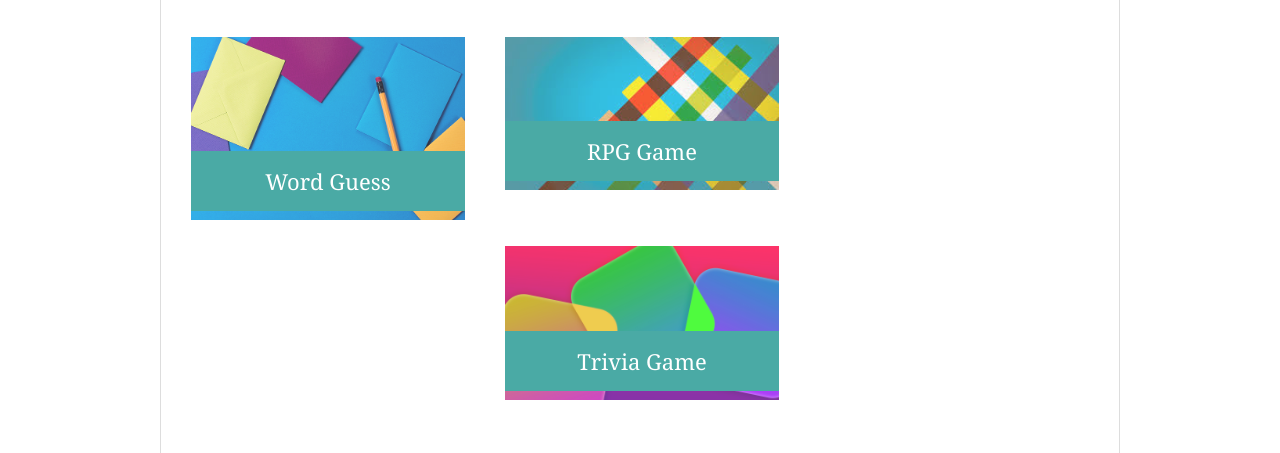
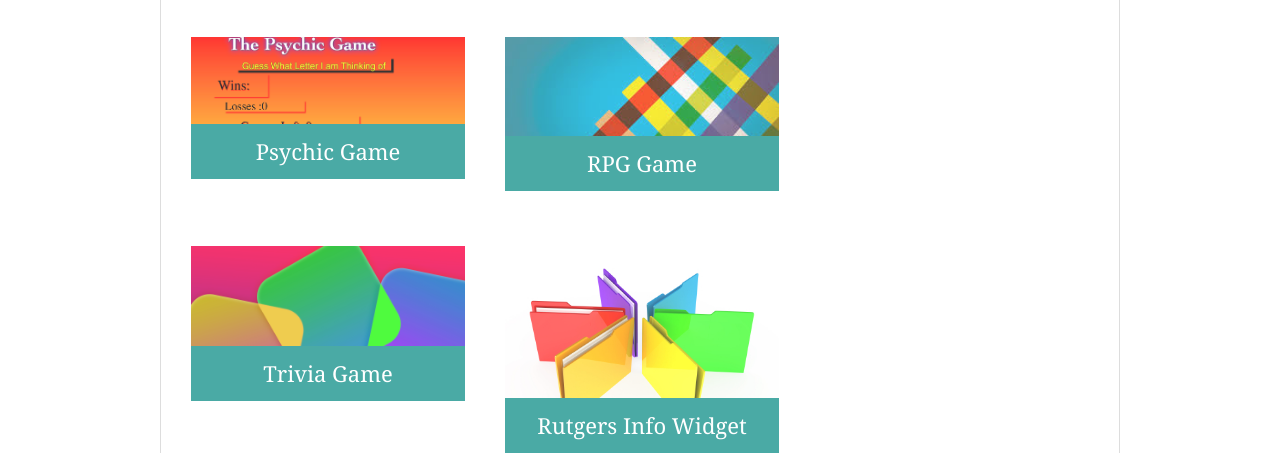
Before and after one commit to zhakina90/Responsive-Portfolio, a plain HTML site: page portfolio.html in a window 1280 px wide. Shown: the part 269-722 px from the top of the page. Drawn offline with Linux system fonts and the light colour scheme.

Commit message:
added link for psychic game

```diff
--- a/css/style.css
+++ b/css/style.css
@@ -152,12 +152,12 @@
 
   .work h3 {
     position: absolute;
-    bottom: 20px;
+    bottom: 10px;
     width: 100%;
     padding: 15px;
     margin-bottom: 0;
     font-weight: 300;
-    line-height: 30px;
+    line-height: 25px;
     color: #ffffff;
     text-align: center;
     background: #4aaaa5;
--- a/portfolio.html
+++ b/portfolio.html
@@ -26,9 +26,11 @@
       <h1>Portfolio</h1>
 
       <div class="work">
-        <img src="./css/portfolio-1.jpg" alt="Word Guess">
+        <img src="./css/PsychicGame.jpg" href="https://zhakina90.github.io/Psychic-Game/" alt="Psychic Game">
 
-        <h3>Word Guess</h3>
+        <h3>Psychic Game</h3>
+        <a href="https://zhakina90.github.io/Psychic-Game/"></a>
+
       </div>
       <div class="work">
         <img src="./css/Portfolio_2.jpeg" alt="RPG Game">
```
Also changed, not shown: css/PsychicGame.jpg (added).
